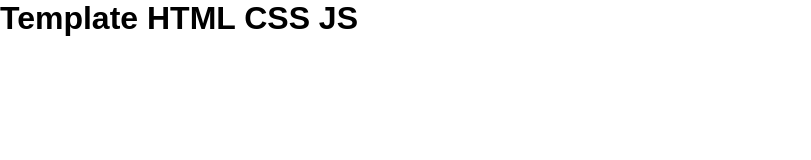
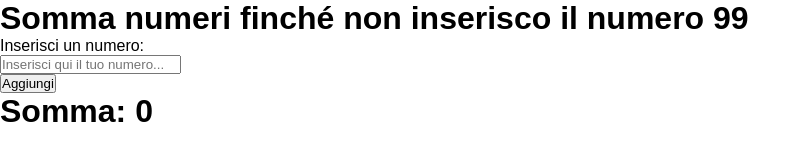
Before and after one commit to classe114-alessiovietri/39-lc-recap, a plain HTML site: page index.html in a window 1280 px wide. Shown: the whole page, without its empty margins (0-811 px from the left). Drawn offline with Linux system fonts and the light colour scheme.

Commit message:
Completato LC

```diff
--- a/index.html
+++ b/index.html
@@ -3,7 +3,7 @@
     <head>
         <meta charset="UTF-8">
         <meta name="viewport" content="width=device-width, initial-scale=1.0">
-        <title>Template HTML CSS JS</title>
+        <title>Somma numeri finché non inserisco il numero 99</title>
 
         <!-- CSS -->
         <link rel="stylesheet" href="css/style.css">
@@ -11,7 +11,35 @@
     <body>
 
         <h1>
-            Template HTML CSS JS
+            Somma numeri finché non inserisco il numero 99
+        </h1>
+
+        <div>
+            <form id="number-form">
+                <div>
+                    <div>
+                        <label for="num">
+                            Inserisci un numero:
+                        </label>
+                    </div>
+
+                    <input
+                        type="number"
+                        id="num"
+                        name="num"
+                        placeholder="Inserisci qui il tuo numero..."
+                        required
+                        min="1">
+                </div>
+
+                <button>
+                    Aggiungi
+                </button>
+            </form>
+        </div>
+
+        <h1>
+            Somma: <span id="sum-container"></span>
         </h1>
 
         <script src="js/scripts.js" type="text/javascript"></script>
--- a/js/scripts.js
+++ b/js/scripts.js
@@ -1,2 +1,36 @@
-// Test funzionamento
-console.log('Template HTML CSS JS');
+const numberForm = document.getElementById('number-form');
+
+let somma = 0;
+
+const sumContainer = document.getElementById('sum-container');
+const numberInput = document.getElementById('num');
+
+sumContainer.innerHTML = somma;
+
+let hoFinito = false;
+
+numberForm.addEventListener('submit', function(pippo) {
+    console.log('Avvio la sottomissione del form');
+
+    console.log('pippo', pippo, typeof pippo);
+
+    pippo.preventDefault();
+
+    if (hoFinito == false) {
+        const userNumber = parseInt(numberInput.value);
+        console.log('L\'utente ha inserito il numero', userNumber);
+
+        if (userNumber != 99) {
+            numberInput.value = '';
+
+            somma += userNumber;
+
+            sumContainer.innerHTML = somma;
+        }
+        else {
+            alert('Grazie, abbiamo finito');
+
+            hoFinito = true;
+        }
+    }
+});
```
